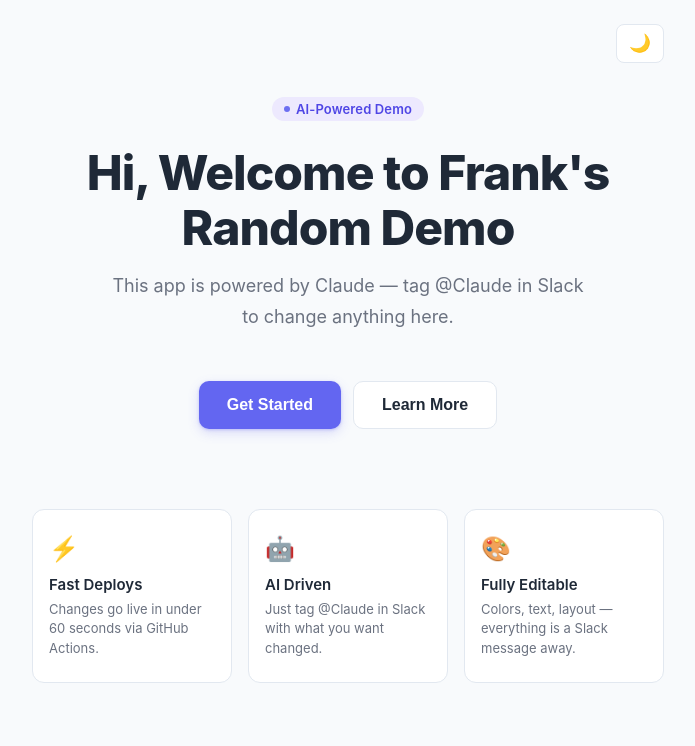
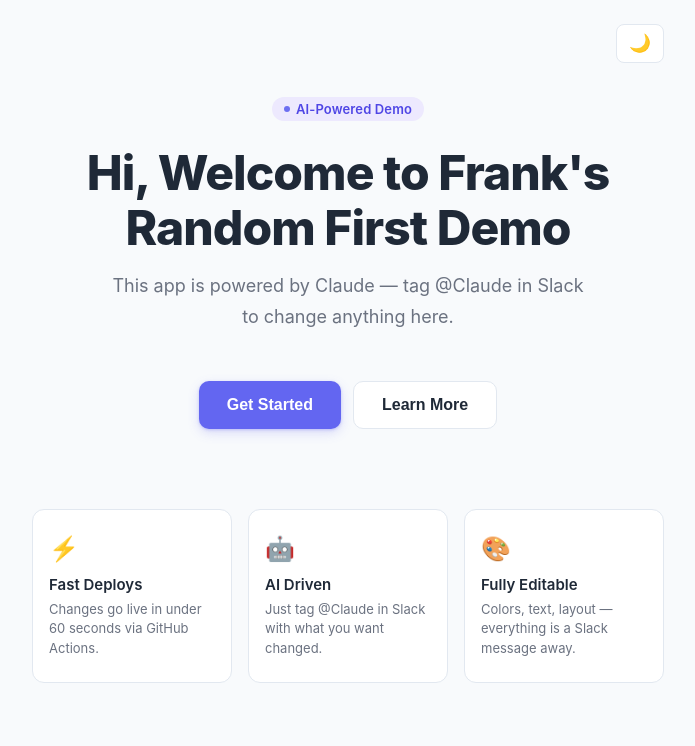
Before and after one commit to fschuttegithub/ClaudeCodeDemo, a React (Vite) app: page / in a window 1280 px wide. Shown: the top 746 px of the page, without its empty margins (292-987 px from the left). Built offline with nearby package versions, Linux system fonts and the light colour scheme.

Commit message:
content: change title to 'First Demo'

```diff
--- a/src/App.jsx
+++ b/src/App.jsx
@@ -18,7 +18,7 @@
           <span className="badge-dot" />
           AI-Powered Demo
         </div>
-        <h1>Hi, Welcome to Frank's Random Demo</h1>
+        <h1>Hi, Welcome to Frank's Random First Demo</h1>
         <p className="subtitle">This app is powered by Claude — tag @Claude in Slack to change anything here.</p>
       </header>
 
```
